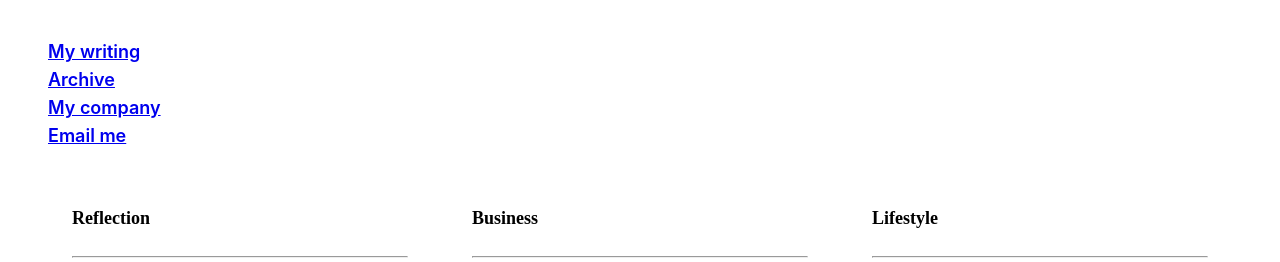
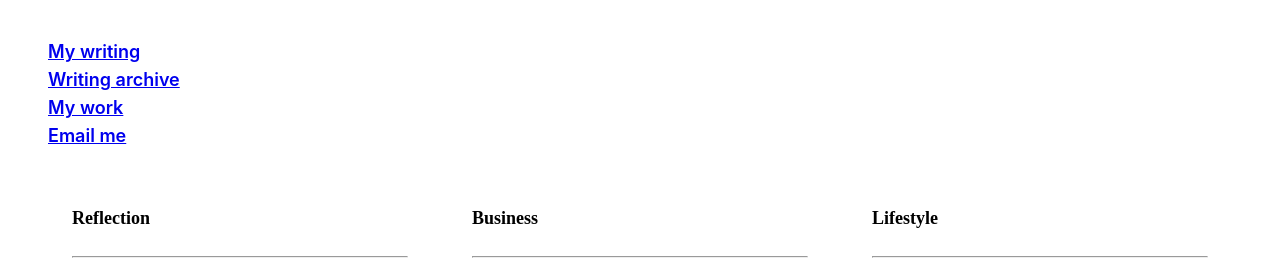
Before and after one commit to rogerkirkness/writing, a Jekyll site: the page built from index.html, in a window 1280 px wide. Shown: the top 262 px of the page. Built offline with Jekyll 4.4.1, drawn with Linux system fonts in a browser that asks for light colours; some web fonts are replaced.

Commit message:
Update default.html

```diff
--- a/_layouts/default.html
+++ b/_layouts/default.html
@@ -15,8 +15,8 @@
 	<nav class="nav">
 		<ul class="menu">
 			<li><a href="https://rogerkirkness.com/">My writing</a></li>
-			<li><a href="https://rogerkirkness.com/archive">Archive</a></li>
-			<li><a target="_blank" rel="noopener" href="https://convictional.com">My company</a></li>
+			<li><a href="https://rogerkirkness.com/archive">Writing archive</a></li>
+			<li><a target="_blank" rel="noopener" href="https://nonducorduco.org">My work</a></li>
 			<li><a href="mailto:codes-casual0e@icloud.com">Email me</a></li>
 		</ul>
 	</nav>
```
